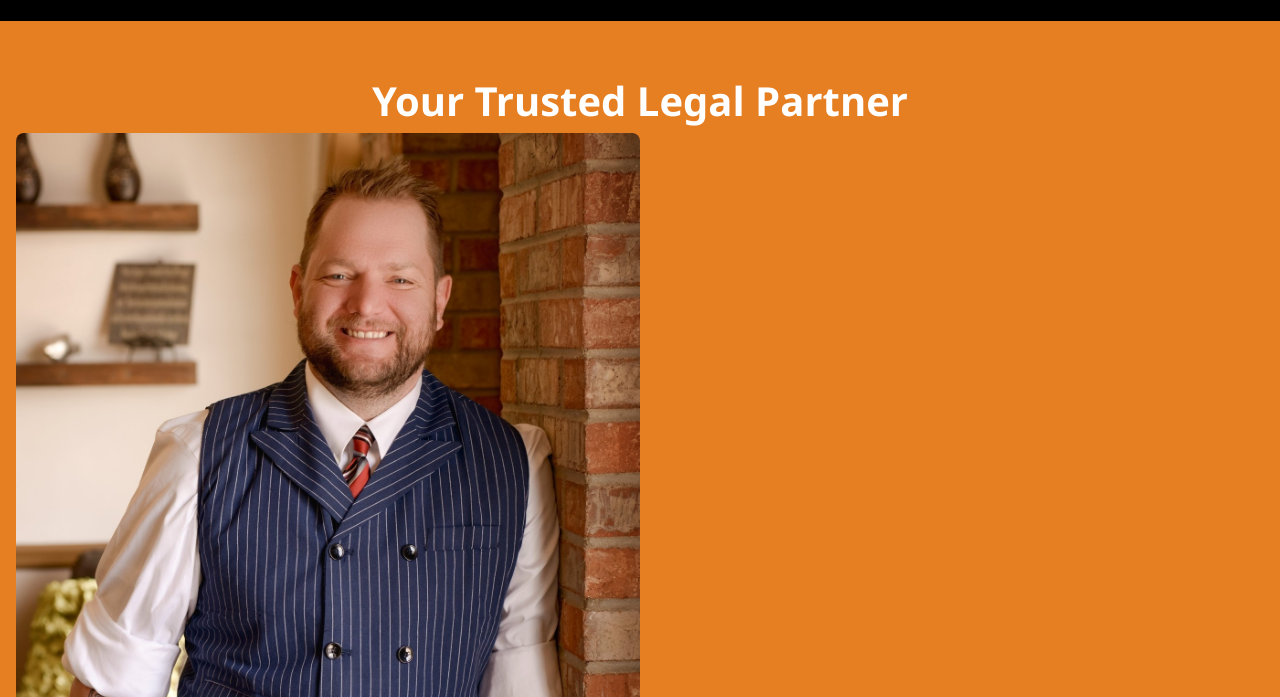
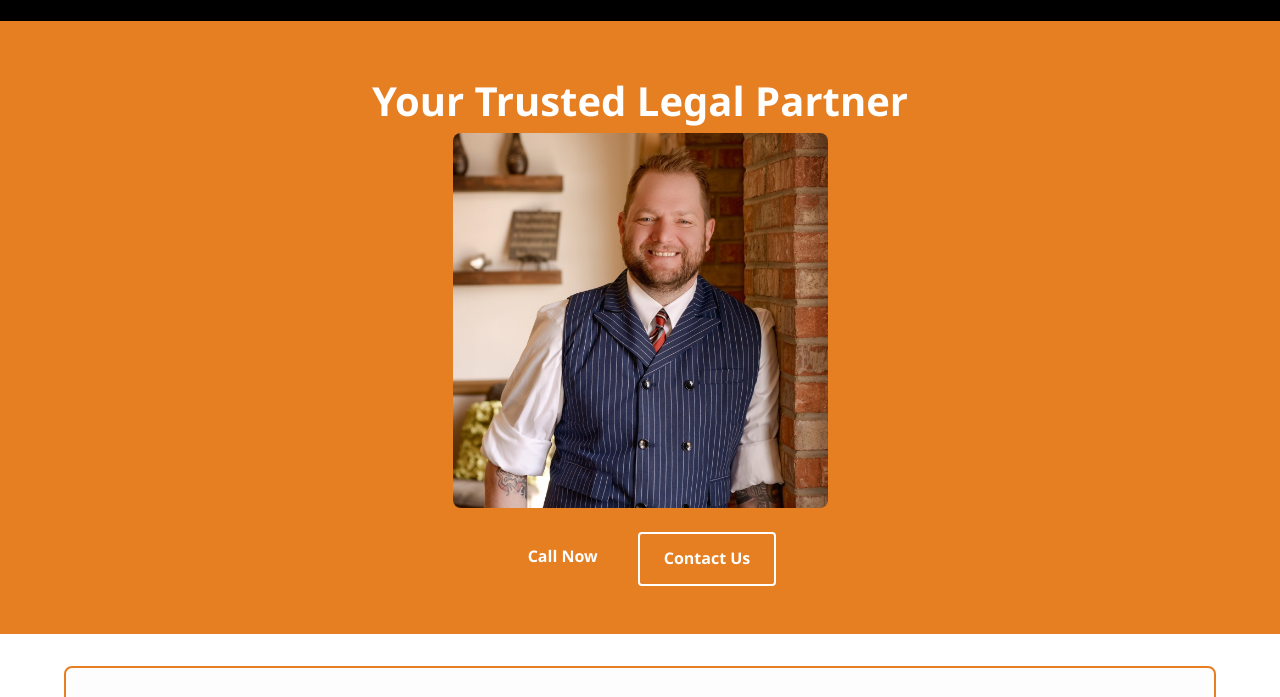
Before and after one commit to dphillips1944/Eric-Phillips-law-2.0, a plain HTML site: page index.html in a window 1280 px wide. Shown: the part 87-784 px from the top of the page. Drawn offline with nearby package versions, Linux system fonts and the light colour scheme.

Commit message:
Fixed hero image on index page again.

```diff
--- a/css/style.css
+++ b/css/style.css
@@ -118,17 +118,26 @@ header {
   justify-content: center;
   text-align: center;
 }
-.eric_hero{
-  max-width:50%;
-  width: auto;  /* or whatever fixed or responsive size you need */
+.eric_hero {
+  max-width: 50% ;
+  width: 750px;  /* or whatever fixed or responsive size you need */
   height: auto;
   object-fit: cover;
   border-radius: 8px; /* optional styling */
 }
 
-.hero-content { padding: 3rem 1rem; }
+.hero-content {
+  display: flex;
+  flex-direction: column;  /* if you want the heading above the image */
+  align-items: center;     /* centers children horizontally */
+  /* justify-content: center;  centers vertically if you also give it a height */
+  padding: 3rem 1rem;
+}
 
-.hero h2 { font-size: 2.5rem; }
+.hero h2 {
+  font-size: 2.5rem;
+  border: 1px;
+}
 
 .page-hero { height: 40vh; }
 
```
